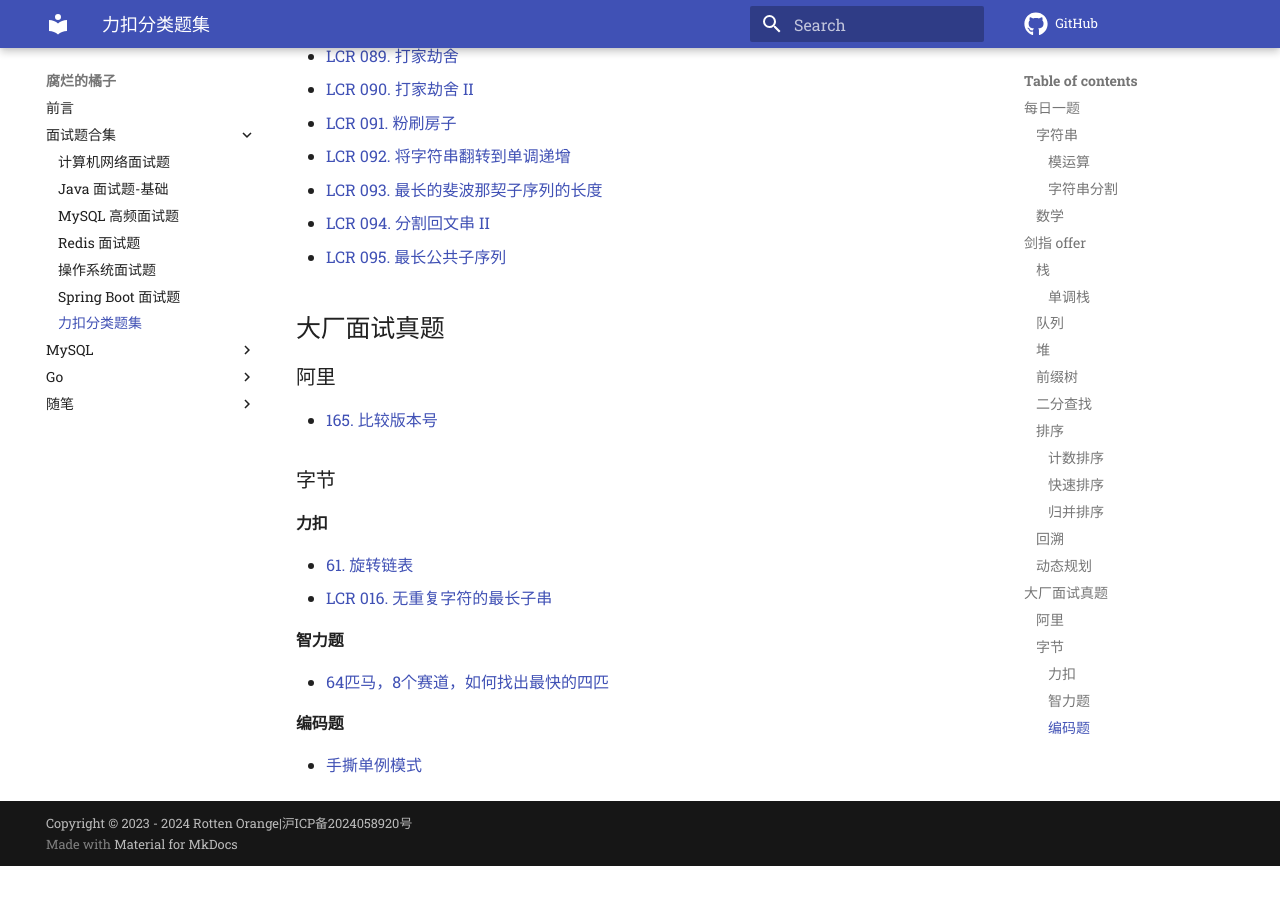
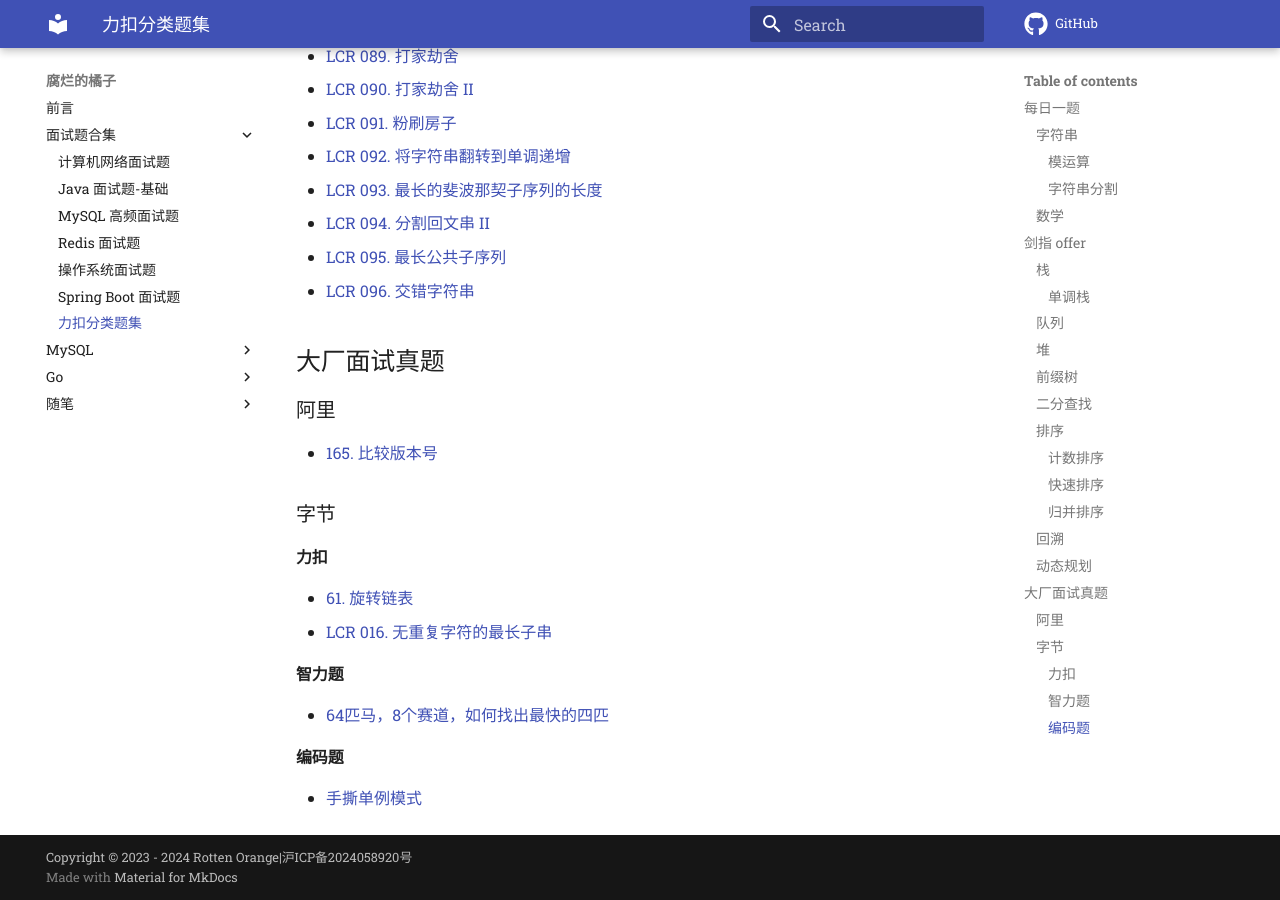
Before and after one commit to z1ming/cs-Hydra, an MkDocs documentation site: the page built from docs/文章/LeetCode.md, in a window 1280 px wide and 900 px high, scrolled down 2574 px. Built offline with MkDocs 1.6.1 and Material for MkDocs 9.7.7, drawn with Linux system fonts in a browser that asks for light colours; comment, search, counter and statistics services are not loaded; before the commit the page ends 3440 px from its top, so only the background shows below that.

Commit message:
Update LeetCode.md
Signed-off-by: Ziming Meng <zimingm94@gmail.com>

```diff
--- a/docs/文章/LeetCode.md
+++ b/docs/文章/LeetCode.md
@@ -96,6 +96,7 @@
 - [LCR 093. 最长的斐波那契子序列的长度](https://leetcode.cn/problems/Q91FMA/description/)
 - [LCR 094. 分割回文串 II](https://leetcode.cn/problems/omKAoA/description/)
 - [LCR 095. 最长公共子序列](https://leetcode.cn/problems/qJnOS7/description/)
+- [LCR 096. 交错字符串](https://leetcode.cn/problems/IY6buf/description/)
 
 ## 大厂面试真题
 
```
